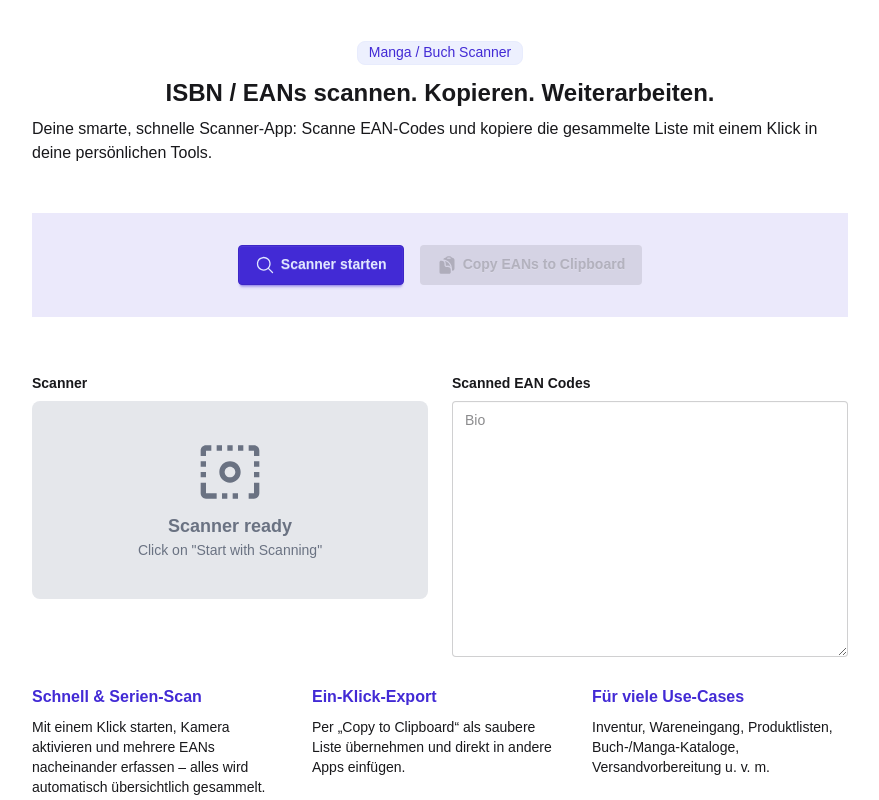
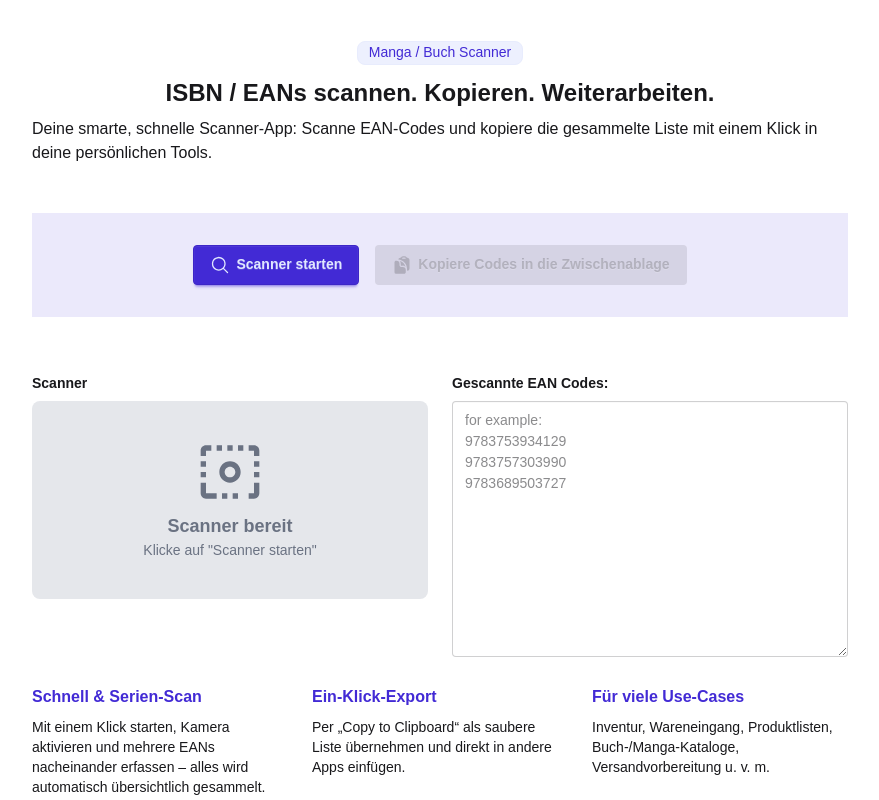
Before and after one commit to dominicvogl/mobile-barcode-scanner, a Next.js app: page / in a window 1280 px wide. Shown: the top 800 px of the page, without its empty margins (200-1079 px from the left). Built offline with nearby package versions, Linux system fonts and the light colour scheme; a web font is replaced by a local one.

Commit message:
update localization to German, add placeholder for textarea, and upgrade dependencies to increment version to 0.0.6

```diff
--- a/components/BarcodeScanner.js
+++ b/components/BarcodeScanner.js
@@ -106,8 +106,8 @@ export default function BarcodeScanner() {
 							<svg className="w-16 h-16 mx-auto mb-2" fill="currentColor" viewBox="0 0 24 24">
 								<path d="M3 4V6H1V4C1 2.89 1.89 2 3 2H5V4H3M1 18V20C1 21.11 1.89 22 3 22H5V20H3V18H1M21 4V2H19V4H21M21 6H23V4C23 2.89 22.11 2 21 2V2H19V4H21V6M23 18V20C23 21.11 22.11 22 21 22H19V20H21V18H23M5 22V20H7V22H5M9 22H11V20H9V22M13 22V20H15V22H13M3 8H1V10H3V8M1 12V14H3V12H1M3 16H1V18H3V16M23 8V10H21V8H23M21 12H23V14H21V12M23 16H21V18H23V16M7 2V4H9V2H7M11 2H13V4H11V2M15 2V4H17V2H15M12 8C14.21 8 16 9.79 16 12S14.21 16 12 16 8 14.21 8 12 9.79 8 12 8M12 10C10.9 10 10 10.9 10 12S10.9 14 12 14 14 13.1 14 12 13.1 10 12 10Z"/>
 							</svg>
-							<p className="text-lg font-semibold">Scanner ready</p>
-							<p className="text-sm">Click on &quot;Start with Scanning&quot;</p>
+							<p className="text-lg font-semibold">Scanner bereit</p>
+							<p className="text-sm">Klicke auf &quot;Scanner starten&quot;</p>
 						</div>
 					</div>
 				)}
--- a/components/ButtonCopyToClipboard.js
+++ b/components/ButtonCopyToClipboard.js
@@ -53,7 +53,7 @@ export default function ButtonCopyToClipboard({eanList}) {
 			case 'error':
 				return errorMessage;
 			default:
-				return 'Copy EANs to Clipboard';
+				return 'Kopiere Codes in die Zwischenablage';
 		}
 	};
 
--- a/components/TextOutput.js
+++ b/components/TextOutput.js
@@ -1,10 +1,15 @@
 export default function TextOutput({eanList}) {
+
+	const areaPlaceHolder = `for example:
+9783753934129
+9783757303990
+9783689503727`;
 
 	return (
 		// write here a textarea
 		<fieldset className="fieldset">
-			<legend className="fieldset-legend text-sm">Scanned EAN Codes</legend>
-			<textarea className="textarea h-64 w-full" placeholder="Bio" value={eanList.join('\n')
+			<legend className="fieldset-legend text-sm">Gescannte EAN Codes:</legend>
+			<textarea className="textarea h-64 w-full" placeholder={areaPlaceHolder} value={eanList.join('\n')
 			} readOnly />
 		</fieldset>
 	)
```
Also changed, not shown: package.json (+4 -4 lines), 2 other files (tests, documents, lock files or other folders).
